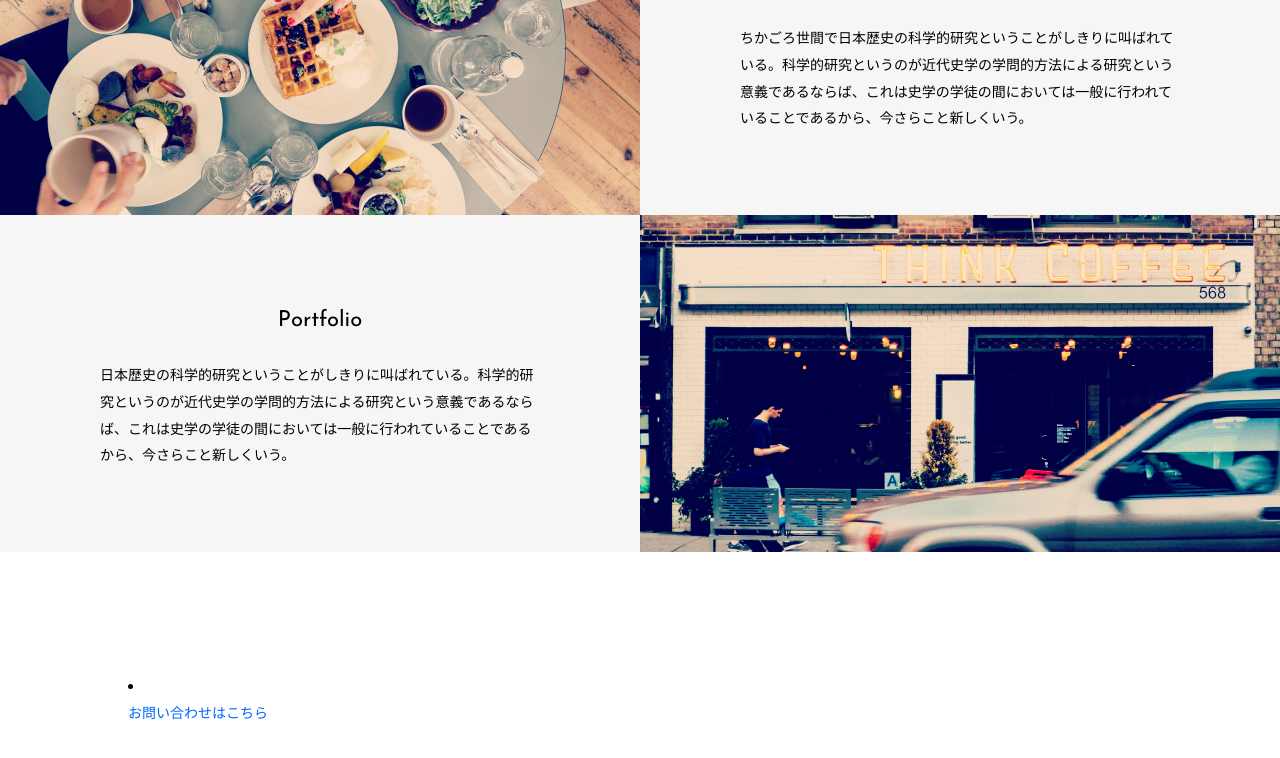
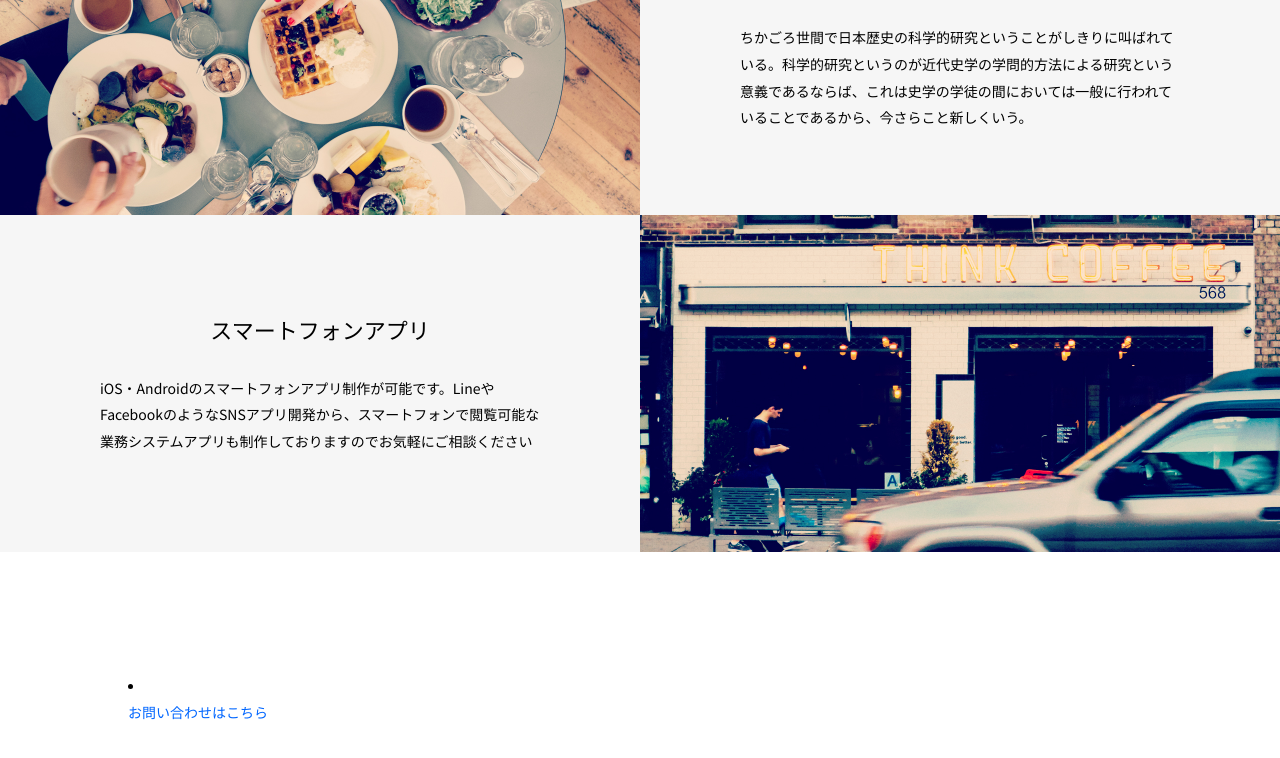
Before and after one commit to ArteDeveloper/home, a plain HTML site: page index.html in a window 1280 px wide. Shown: the part 2535-3293 px from the top of the page. Drawn offline with nearby package versions, Linux system fonts and the light colour scheme.

Commit message:
[Add] スマホアプリ文言の追加

```diff
--- a/index.html
+++ b/index.html
@@ -114,8 +114,9 @@
 		<p class="bg"><img src="images/sec02_02.jpg" alt=""></p>
 		<div class="txt">
 			<div class="vMid">
-				<h2>Portfolio</h2>
-				<p>日本歴史の科学的研究ということがしきりに叫ばれている。科学的研究というのが近代史学の学問的方法による研究という意義であるならば、これは史学の学徒の間においては一般に行われていることであるから、今さらこと新しくいう。</p>
+				<h2>スマートフォンアプリ</h2>
+				<p>iOS・Androidのスマートフォンアプリ制作が可能です。LineやFacebookのようなSNSアプリ開発から、スマートフォンで閲覧可能な業務システムアプリも制作しておりますのでお気軽にご相談ください
+				</p>
 			</div>
 		</div>
 	</div>
```
